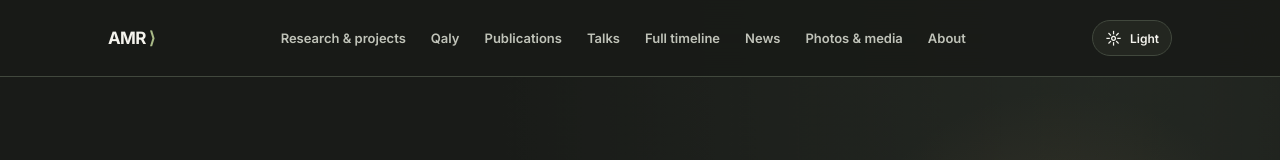
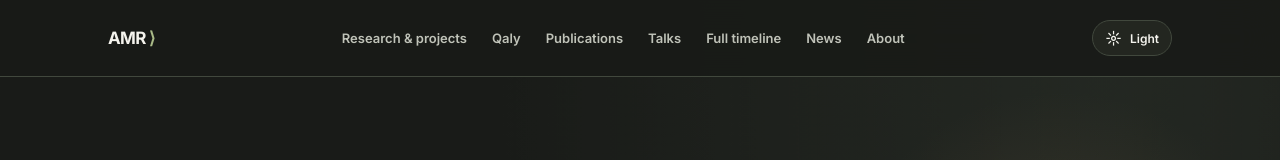
Before and after one commit to Quantum-Universal-Education/Quantum-Universal-Education.github.io, a React (Vite) app: page / in a window 1280 px wide. Shown: the top 160 px of the page. Built offline with nearby package versions, Linux system fonts and the light colour scheme.

Commit message:
Revert direct-to-master photos and media changes for PR review

```diff
--- a/assets/style.css
+++ b/assets/style.css
@@ -591,16 +591,3 @@ body { background: radial-gradient(ellipse at 86% 0%, rgba(113,134,109,.12), tra
 .qaly-next .section-kicker{margin-bottom:12px}
 @media(max-width:850px){.qaly-hero{grid-template-columns:1fr;gap:28px;padding-top:62px}.qaly-art{min-height:300px}.qaly-pipeline{grid-template-columns:1fr 1fr;gap:22px}.qaly-pipeline>b{display:none}}
 @media(max-width:560px){.qaly-principles{grid-template-columns:1fr;gap:20px}.qaly-pipeline{grid-template-columns:1fr}.qaly-next{align-items:flex-start;flex-direction:column}.qaly-art{min-height:260px}.qaly-copy h1{font-size:clamp(44px,14vw,64px)}}
-
-
-/* Public photo and media references */
-.media-grid{display:grid;grid-template-columns:repeat(2,minmax(0,1fr));gap:22px}
-.media-card{overflow:hidden;border:1px solid var(--border);border-radius:14px;background:var(--surface)}
-.media-image{display:block;aspect-ratio:16/10;overflow:hidden;background:var(--surface-raised)}
-.media-image img{width:100%;height:100%;object-fit:cover;display:block;transition:transform .35s ease}
-.media-image:hover img{transform:scale(1.025)}
-.media-copy{display:grid;gap:10px;padding:20px}
-.media-copy h2{font-size:20px;line-height:1.3;margin:0}
-.media-copy p,.media-copy small{color:var(--muted);line-height:1.55;margin:0}
-.media-copy small{font-size:11px}
-@media(max-width:680px){.media-grid{grid-template-columns:1fr}}
--- a/data/media.json
+++ /dev/null
@@ -1,24 +0,0 @@
-[
-  {
-    "id": "unam-destino-innovacion-2025",
-    "title": "Destino: Innovación 2025 — Instituto de Física, UNAM",
-    "date": "2025-11-06",
-    "role": "Speaker · Qiskit 101",
-    "image": "https://www.fisica.unam.mx/vinculacion/innovacion/2025/assets/img/speakers/maldonado_romo.jpg",
-    "source": "https://www.fisica.unam.mx/vinculacion/innovacion/2025/",
-    "sourceLabel": "Official UNAM event profile",
-    "credit": "Instituto de Física, UNAM",
-    "usage": "Externally hosted image; retain source credit and verify reuse permission before redistributing."
-  },
-  {
-    "id": "qiskit-fall-fest-cdmx-2024",
-    "title": "Qiskit Fall Fest CDMX 2024 — Organizer profile",
-    "date": "2024-10",
-    "role": "Organizer · IPN",
-    "image": "https://sites.google.com/sitesv-images-rt/AMxu72t-3_mwCWxZmPWzcHBvbs2tlIMkB7YjYpIsdtgqfgpVPJWUQSF_KonCnZQDYZiST_Fqzd9ntyaV5Q8QF__q__U49vuAmN2iFAYogoHDy4Uc-265iGBifLLMUu-NWhcH00es8_ilZlzqgj880hXCic5uk16iBpwx1KwkbtUcadHOVf9-VVTk1RTsKwlzr1dZJswQI61qUU-kE3ULJmQxiaciHPxVRgLOBSIbpdq1UPQ%3Dw1280",
-    "source": "https://sites.google.com/view/qiskit-fallfest-cdmx24/inicio",
-    "sourceLabel": "Event website and organizer bio",
-    "credit": "Qiskit Fall Fest CDMX 2024 organizers",
-    "usage": "Externally hosted image; retain source credit and verify reuse permission before redistributing."
-  }
-]
```
Also changed, not shown: media.html (deleted, +0 -9 lines), src/App.tsx (+3 -4 lines).
